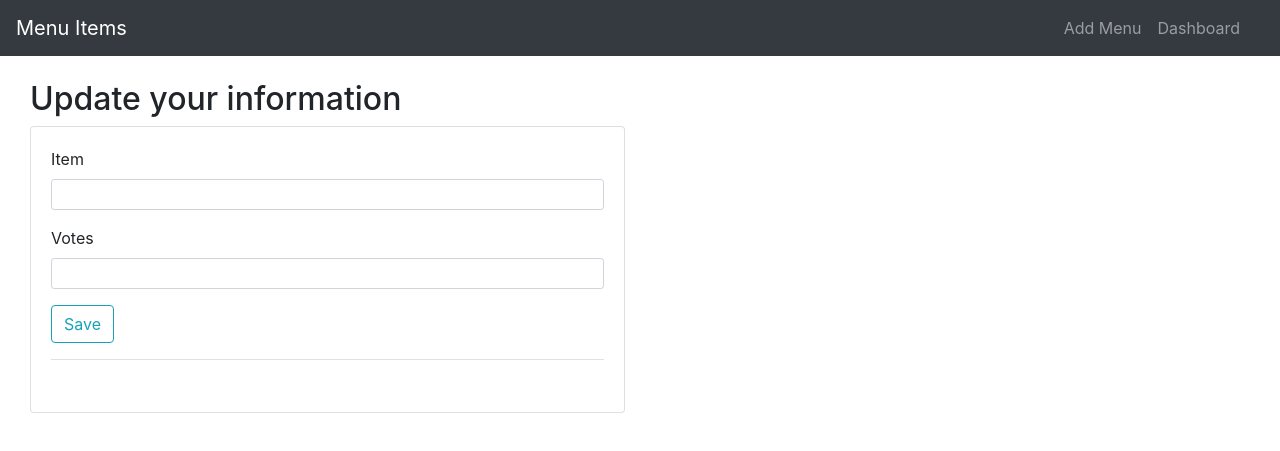
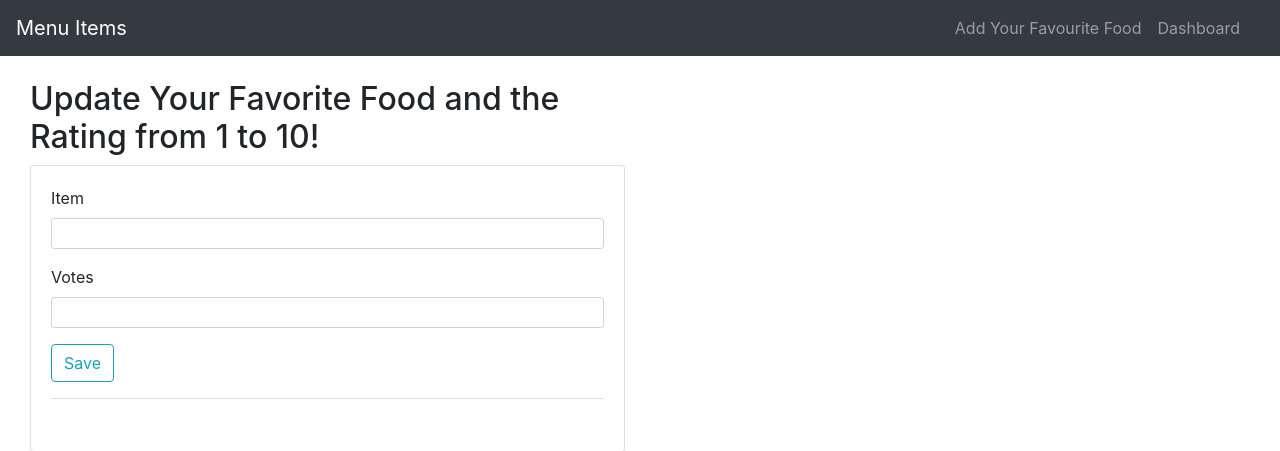
Before and after one commit to doheelee0328/add-favourite-food, a Flask app: page /update_menu/1 in a window 1280 px wide. Shown: the top 451 px of the page. Run offline with Flask 3, Linux system fonts and the light colour scheme; some libraries are stand-ins or nearby versions.

Commit message:
hide the url

```diff
--- a/application/__init__.py
+++ b/application/__init__.py
@@ -1,11 +1,15 @@
+import os
 import secrets
 from flask import Flask
 from flask_sqlalchemy import SQLAlchemy
+from dotenv import load_dotenv
+
+load_dotenv()
 
 app = Flask(__name__)
 
 app.config["SECRET_KEY"] = secrets.token_hex(16)
-app.config['SQLALCHEMY_DATABASE_URI'] = 'postgresql://bdzmzmsh:4uTi9Dh-sMky0_ROhYjzsgWWJMJE-JVT@lucky.db.elephantsql.com/bdzmzmsh'
+app.config['SQLALCHEMY_DATABASE_URI'] = os.getenv('DATABASE_URL')
 
 
 db = SQLAlchemy(app)
--- a/application/templates/layout.html
+++ b/application/templates/layout.html
@@ -33,7 +33,7 @@
               </button>
               <div class="collapse navbar-collapse" id="navbarNavAltMarkup">
                 <div class="navbar-nav ml-auto mr-3">
-                  <a class="nav-item nav-link" href="{{ url_for('add_menu') }}">Add Menu</a>
+                  <a class="nav-item nav-link" href="{{ url_for('add_menu') }}">Add Your Favourite Food</a>
                   <a class="nav-item nav-link" href="{{ url_for('dashboard') }}">Dashboard</a>
                 </div>
               </div>
--- a/application/templates/update.html
+++ b/application/templates/update.html
@@ -1,6 +1,6 @@
 {% extends 'layout.html' %} {% block content %}
 <div class="col-xs-10 col-sm-6 col-md-6">
-  <h2>Update your information</h2>
+  <h2>Update Your Favorite Food and the Rating from 1 to 10!</h2>
   <div class="card card-style mb-2">
     <div class="card-body">
       <form action="" method="POST">
```
